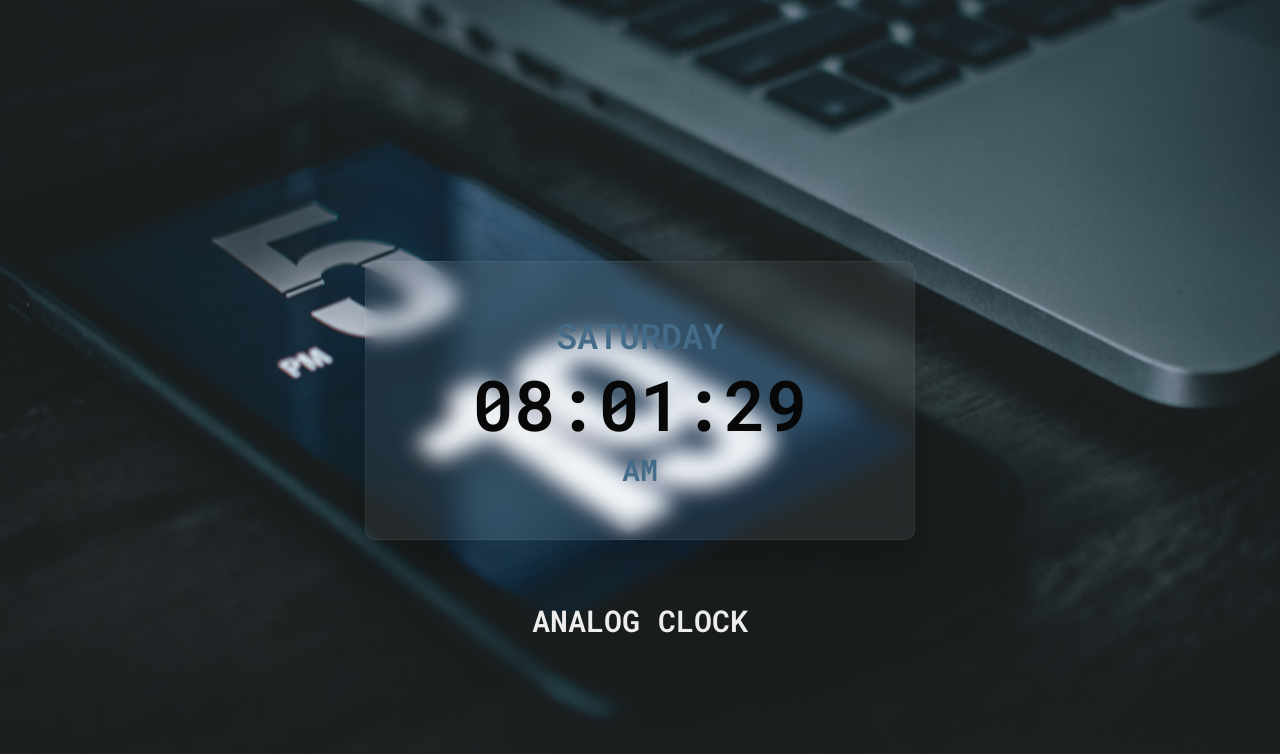
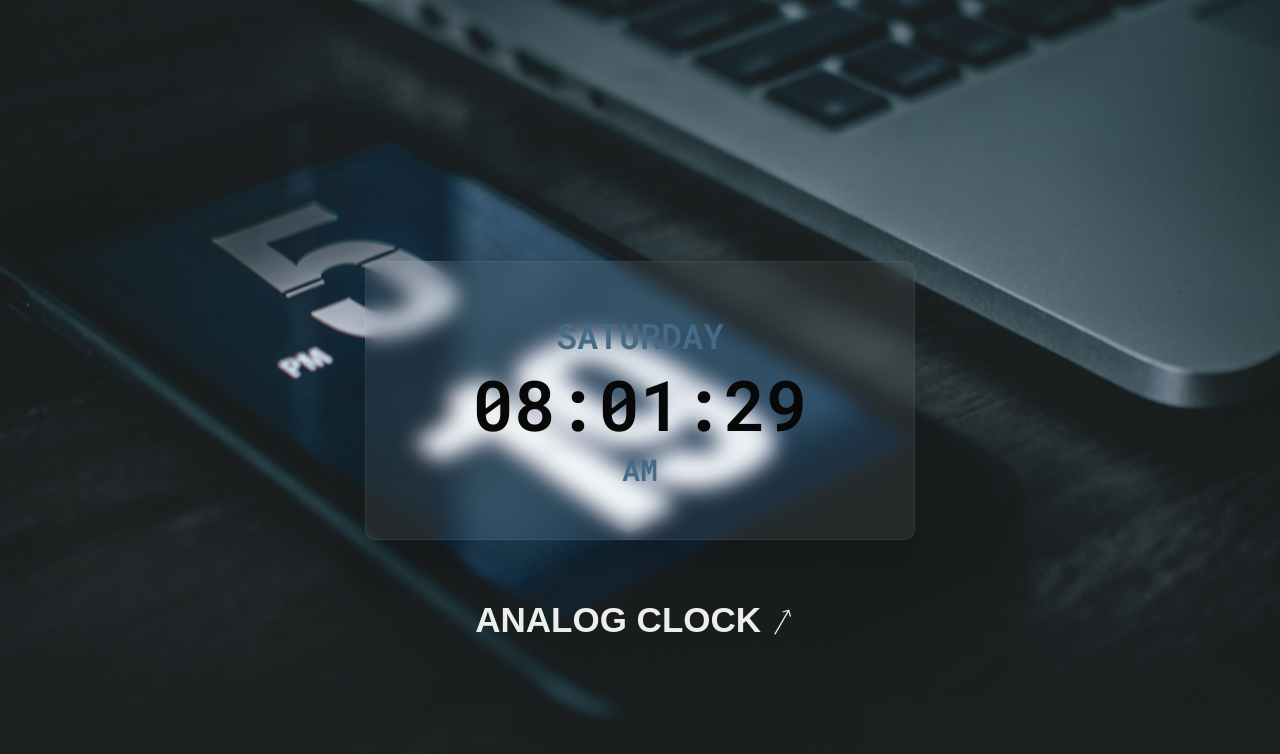
Before and after one commit to kizitech/Digital-Clock, a plain HTML site: page index.html in a window 1280 px wide. Drawn offline with Linux system fonts and the light colour scheme.

Commit message:
More changes

```diff
--- a/index.html
+++ b/index.html
@@ -2,7 +2,7 @@
 <html lang="en">
 
 <head>
-    <title>Digital Clock</title>
+    <title>Kizito Digital Clock</title>
 
     <meta charset="UTF-8">
     <meta name="viewport" content="width=device-width, initial-scale=1.0">
@@ -22,7 +22,15 @@
         </section>
     </section>
 
-    <a href="http://web-analog-clock.netlify.app">ANALOG CLOCK</a>
+    <button class="cta">
+        <span class="hover-underline-animation">
+            <a href="http://web-analog-clock.netlify.app">ANALOG CLOCK</a>
+        </span>
+        <svg viewBox="0 0 46 16" height="10" width="30" xmlns="http://www.w3.org/2000/svg" id="arrow-horizontal">
+            <path fill="#EDEDED" transform="translate(30)" d="M8,0,6.545,1.455l5.506,5.506H-30V9.039H12.052L6.545,14.545,8,16l8-8Z"
+                data-name="Path 10" id="Path_10"></path>
+        </svg>
+    </button>
 
     <!--Script-->
     <script src="script.js"></script>
--- a/style.css
+++ b/style.css
@@ -29,17 +29,64 @@ body {
     border: 1.5px solid rgba(255, 255, 255, 0.06);
 }
 
+.cta {
+    bottom: 20%;
+    border: none;
+    background: none;
+    position: absolute;
+}
+
+.cta span {
+    padding-right: 10px;
+    padding-bottom: 10px;
+    text-transform: uppercase;
+}
+
+.cta svg {
+    margin-bottom: 5px;
+    transition: all 0.3s ease;
+    transform: translateX(-8px) rotate(-60deg);
+}
+
+.cta:hover svg {
+    transform: translateX(0);
+}
+
+.cta:active svg {
+    transform: scale(1);
+}
+
+.hover-underline-animation {
+    position: relative;
+    color: #EDEDED;
+    padding-bottom: 20px;
+}
+
+.hover-underline-animation:after {
+    content: "";
+    position: absolute;
+    width: 100%;
+    transform: scaleX(0);
+    height: 2px;
+    bottom: 0;
+    left: 0;
+    background-color: #EDEDED;
+    transform-origin: bottom right;
+    transition: transform 0.25s ease-out;
+}
+
+.cta:hover .hover-underline-animation:after {
+    transform: scaleX(1);
+    transform-origin: bottom left;
+}
+
 a:link {
-    bottom: 20%;
-    left: 50%;
-    width: 100%;
-    font-size: 30px;
+    font-size: 35px;
+    font-weight: 600;
     color: #EDEDED;
     text-align: center;
-    position: absolute;
     text-decoration: none;
-    content: "DIGITAL CLOCK";
-    transform: translateX(-50%);
+    transition: opacity .5s ease;
 }
 
 a:visited {
```
Also changed, not shown: 1 other file.
